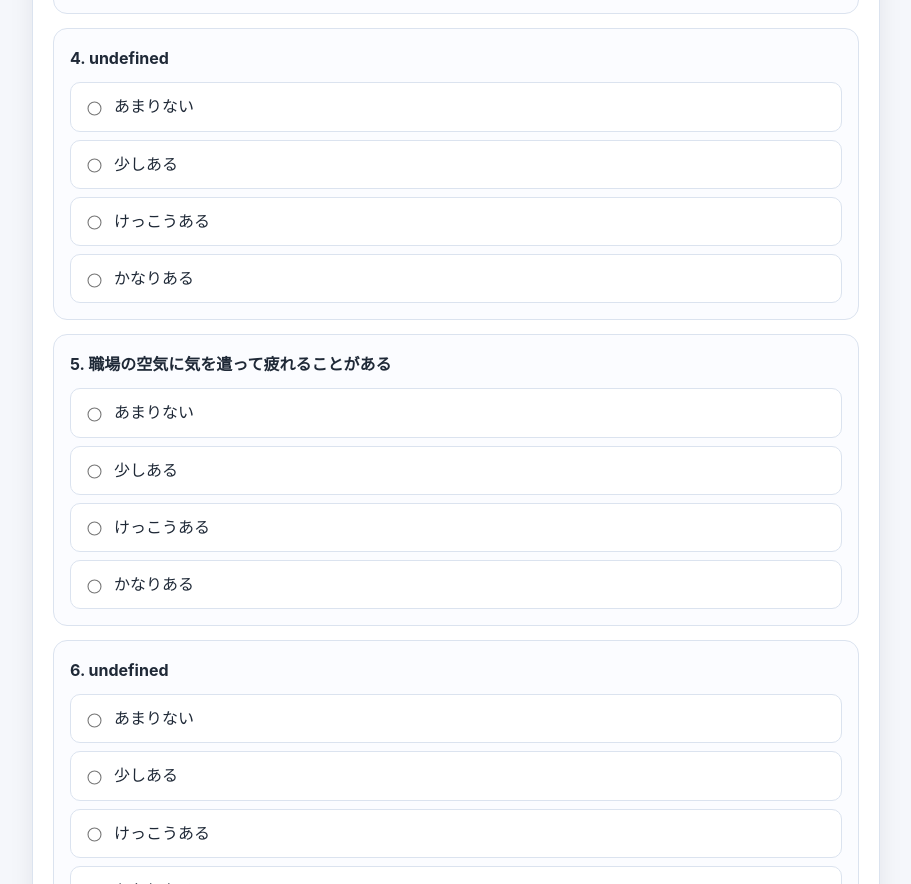
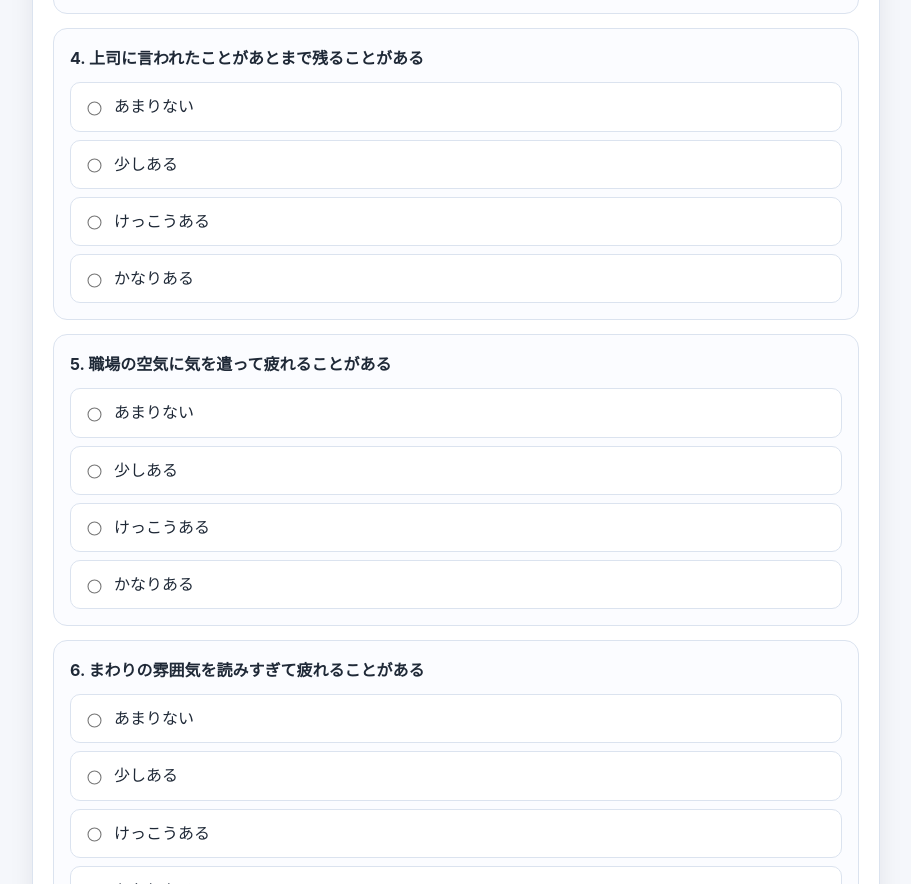
Before and after one commit to yasu-ji/mental-stress-check, a plain HTML site: page shindosa-check.html in a window 1280 px wide. Shown: the part 1276-2160 px from the top of the page, without its empty margins (184-1095 px from the left). Drawn offline with Linux system fonts and the light colour scheme.

Commit message:
Fix stressQuestions array formatting in HTML

```diff
--- a/shindosa-check.html
+++ b/shindosa-check.html
@@ -291,13 +291,13 @@
     ];
 
     const stressQuestions = [
-      { id: 'work1', category: '仕事そのもの', text: '最近、仕事そのものが重たく感じることがある' },
-      { id: 'work2', category: '仕事そのもの', text: 'やることが多くて、気持ちまで重たくなることがある' },
-      { id: 'boss1', category: '上司とのやり取り', text: '上司とのやり取りが負担に感じることがある' },
-      { id: 'boss2', category: '上司に言われたことがあとまで残ることがある' },
-      { id: 'office1', category: '職場の空気', text: '職場の空気に気を遣って疲れることがある' },
-      { id: 'office2', category: 'まわりの雰囲気を読みすぎて疲れることがある' }
-    ];
+  { id: 'work1', category: '仕事そのもの', text: '最近、仕事そのものが重たく感じることがある' },
+  { id: 'work2', category: '仕事そのもの', text: 'やることが多くて、気持ちまで重たくなることがある' },
+  { id: 'boss1', category: '上司とのやり取り', text: '上司とのやり取りが負担に感じることがある' },
+  { id: 'boss2', category: '上司とのやり取り', text: '上司に言われたことがあとまで残ることがある' },
+  { id: 'office1', category: '職場の空気', text: '職場の空気に気を遣って疲れることがある' },
+  { id: 'office2', category: '職場の空気', text: 'まわりの雰囲気を読みすぎて疲れることがある' }
+];
 
     const selfQuestions = [
       { id: 'self1', category: '我慢してしまう', text: 'しんどくても、つい我慢してしまうことがある' },
```
